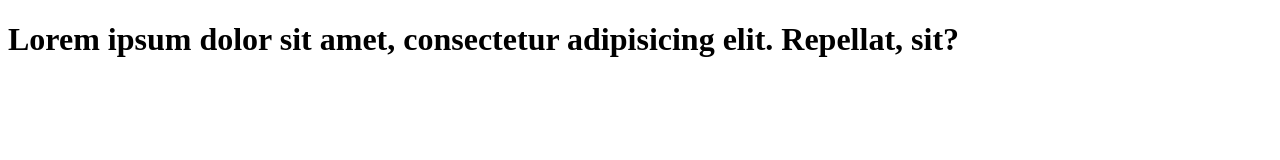
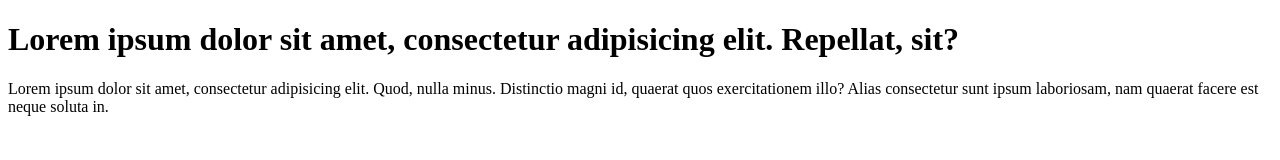
Before and after one commit to anooptechie/learn-git, a plain HTML site: page index.html in a window 1280 px wide. Drawn offline with Linux system fonts and the light colour scheme.

Commit message:
add paragraph to code

```diff
--- a/index.html
+++ b/index.html
@@ -7,5 +7,6 @@
 </head>
 <body>
     <h1>Lorem ipsum dolor sit amet, consectetur adipisicing elit. Repellat, sit?</h1>
+    <p>Lorem ipsum dolor sit amet, consectetur adipisicing elit. Quod, nulla minus. Distinctio magni id, quaerat quos exercitationem illo? Alias consectetur sunt ipsum laboriosam, nam quaerat facere est neque soluta in.</p>
 </body>
 </html>
```
